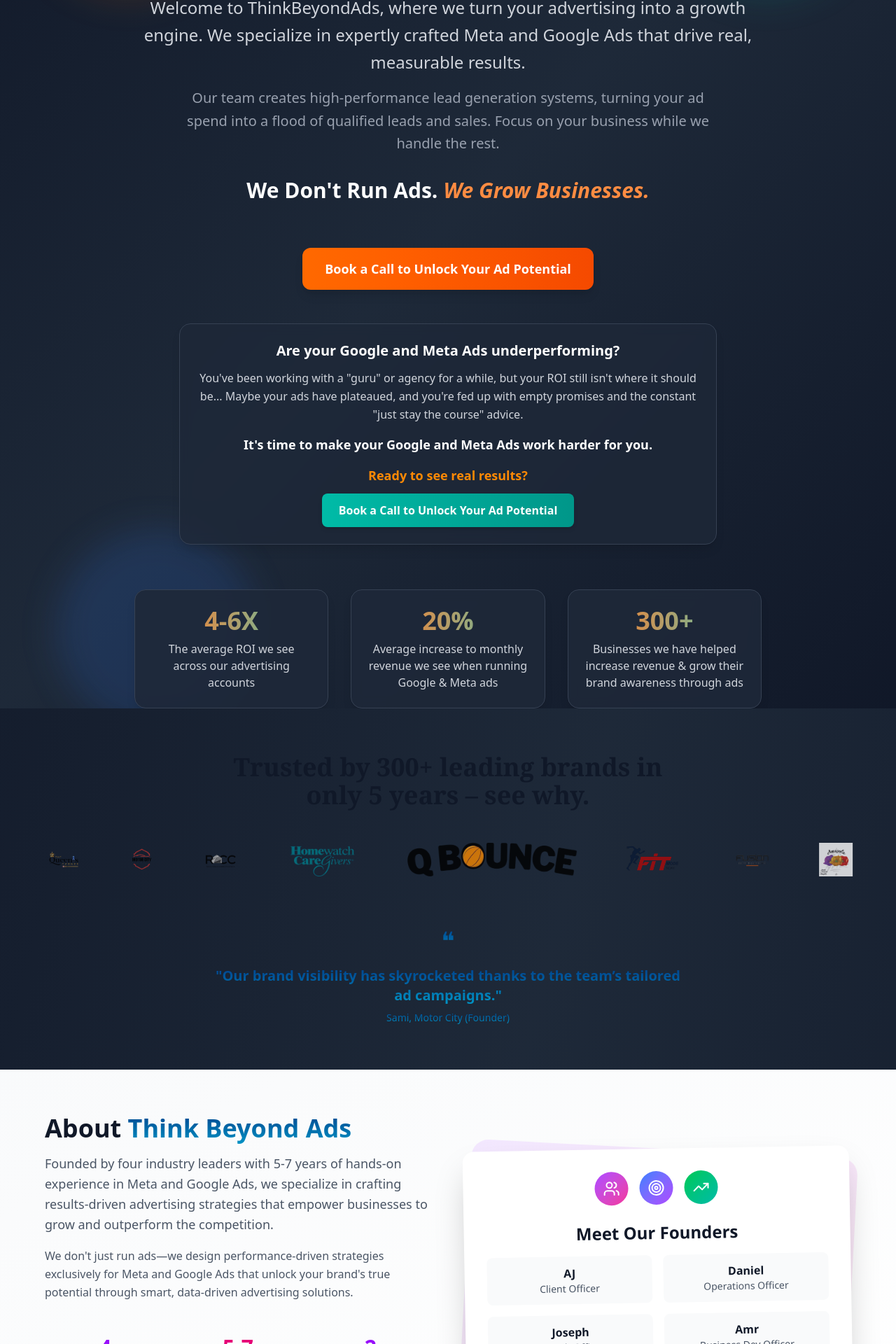
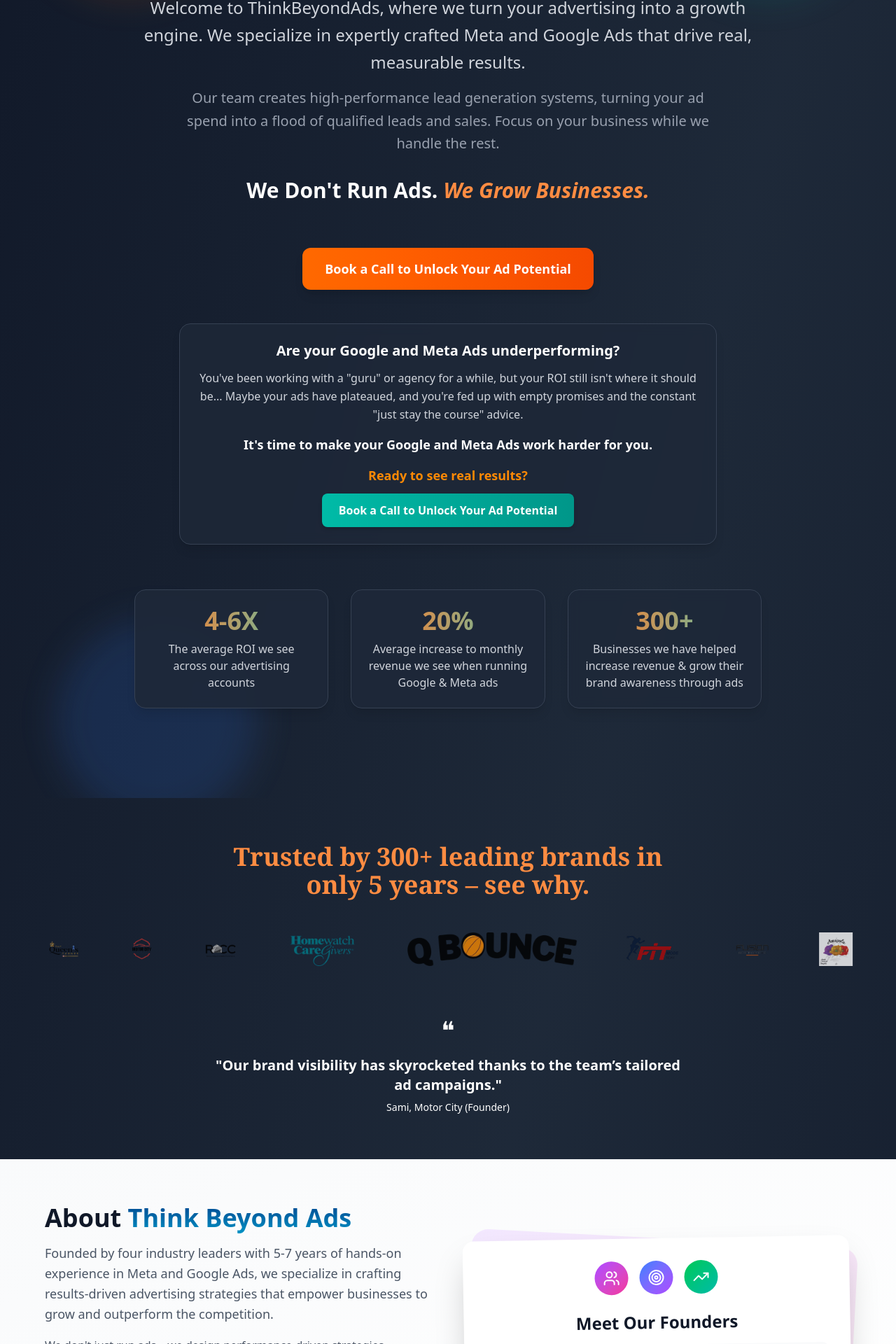
Before and after one commit to saadsrabon/thinkbeyondads, a React (Vite) app: page / in a window 1280 px wide. Shown: the part 535-2455 px from the top of the page at 70% size. Built offline with nearby package versions, Linux system fonts and the light colour scheme.

Commit message:
Transparent Logo added

```diff
--- a/src/App.jsx
+++ b/src/App.jsx
@@ -31,7 +31,7 @@ function App() {
 
   return (
     <>
-      <section className="min-h-screen flex flex-col items-center justify-center text-center bg-gradient-to-br from-gray-900 via-gray-800 to-gray-900 px-4 pt-32 relative overflow-hidden mt-6">
+      <section className="min-h-screen flex flex-col items-center justify-center text-center  px-4 pt-32 relative overflow-hidden mt-6 pb-32">
         {/* Background decorative elements */}
         <div className="absolute inset-0 z-0">
           <div className="absolute top-20 left-10 w-72 h-72 bg-orange-500/20 rounded-full mix-blend-multiply filter blur-xl opacity-70 animate-blob"></div>
--- a/src/components/TestimonialSlider.jsx
+++ b/src/components/TestimonialSlider.jsx
@@ -66,11 +66,11 @@ export default function TestimonialsSlider() {
           exit={{ opacity: 0, y: -20 }}
           transition={{ duration: 0.5 }}
         >
-          <div className="text-4xl bg-gradient-to-b from-[#023E8A] to-[#0096C7] text-transparent bg-clip-text  mb-4">❝</div>
-          <p className="bg-gradient-to-b from-[#023E8A] to-[#0096C7] text-transparent bg-clip-text  text-xl font-semibold max-w-2xl mx-auto">
+          <div className="text-4xl text-bg-primary  mb-4">❝</div>
+          <p className="text-white text-xl font-semibold max-w-2xl mx-auto">
             "{testimonials[index].quote}"
           </p>
-          <p className="text-sm text-gray-300 mt-2 bg-gradient-to-b from-[#023E8A] to-[#0096C7] text-transparent bg-clip-text ">
+          <p className="text-sm  text-bg-primary mt-2  bg-clip-text ">
             {testimonials[index].name}, {testimonials[index].company}
           </p>
         </motion.div>
--- a/src/components/TrustSection.jsx
+++ b/src/components/TrustSection.jsx
@@ -4,9 +4,9 @@ import TestimonialsSlider from "./TestimonialSlider";
 
 export default function TrustSection() {
   return (
-    <section className="  text-white py-16">
+    <section className="  text-white py-16 ">
       <div className="text-center px-4">
-        <h2 className="text-2xl md:text-4xl font-serif font-bold text-gray-900 dark:text-white mb-6">
+        <h2 className="text-2xl md:text-4xl font-serif font-bold text-bg-accent mb-6">
           Trusted by 300+ leading brands in <br />
           only 5 years – see why.
         </h2>
```
